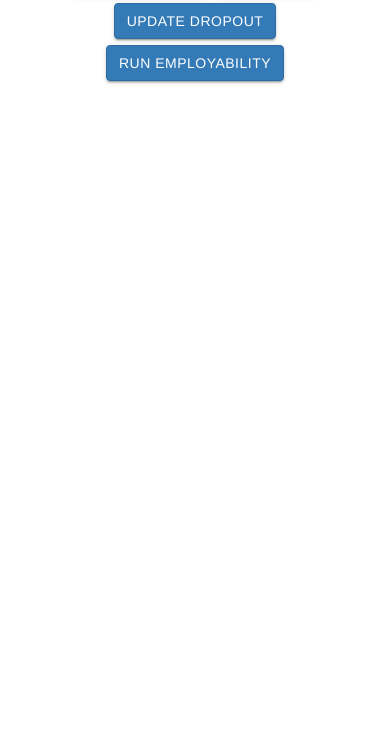
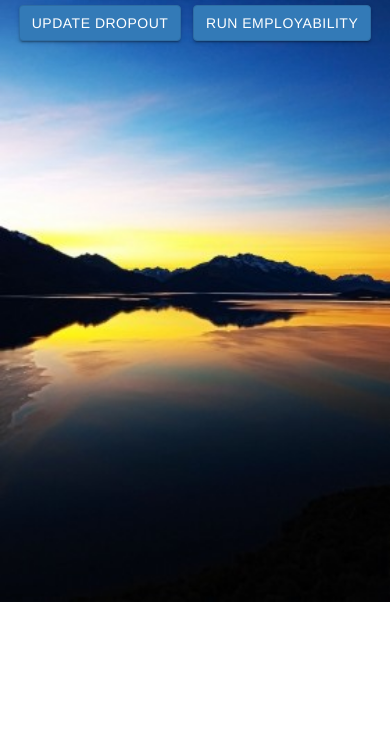
Before and after one commit to GLADYSYOVANAMAMANICAMATICONA/recordestudiantes, a plain HTML site: page index.html in a window 390 px wide. Shown: the part 92-844 px from the top of the page. Drawn offline with nearby package versions, Linux system fonts and the light colour scheme; a web font is replaced by a local one.

Commit message:
MostrarLista OK responsive

```diff
--- a/assets/css/estudiantes.css
+++ b/assets/css/estudiantes.css
@@ -10,13 +10,19 @@ body{
 }
 
 .contenedor{
-background-image: url("assets/img/fondo.jpg") no-repeat;
+background-image: url("../img/fondo.jpg");
+background-repeat: no-repeat;
+background-size: 100%;
+width: 100%;
+height: 100vh;
 width: 80%;
 margin: auto;
 }
 
-@media screen and (max-width:326px){
+@media screen and (max-width:415px){
     .contenedor{
+        background-image: none;
+        background-image: url("../img/fondocell.jpg");
         width: 100%;
         margin: 0% !important;
     }
--- a/assets/js/estudiantes.js
+++ b/assets/js/estudiantes.js
@@ -24,7 +24,7 @@ function agregarEstudiante() {
 function mostraListaEstudiantes(l) {
     arrayListaEstudiantes.map((elemento)=>{
 
-        $('#divMostrarLista').append(`<p>${elemento.nombre}---${ elemento.puntosHse}</p>`)
+        $('#divMostrarLista').append(`<p> Nombre: ${elemento.nombre}`,`<p>PuntosHse: ${ elemento.puntosHse}</p>`)
     });
     console.log('entro')
 }
```
Also changed, not shown: assets/img/fondocell.jpg (added).
